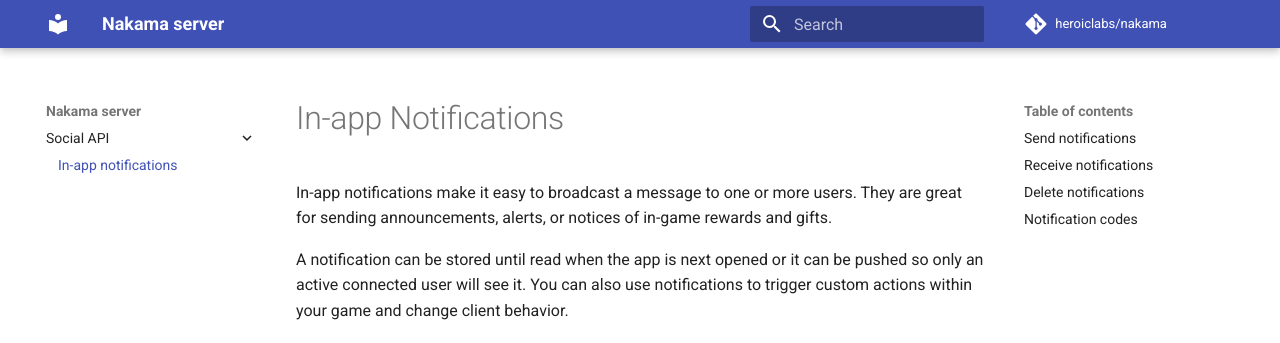
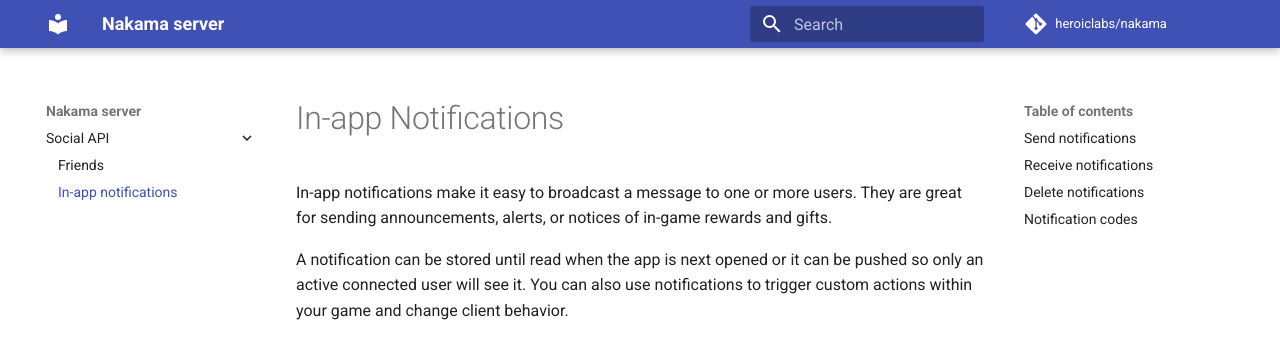
Before and after one commit to heroiclabs/nakama-docs, an MkDocs documentation site: the page built from docs/in-app-notifications.md, in a window 1280 px wide. Shown: the top 343 px of the page. Built offline with MkDocs 1.6.1 and Material for MkDocs 9.7.7, drawn with Linux system fonts in a browser that asks for light colours; comment, search, counter and statistics services are not loaded; old or Windows-style settings are respelled for this version of MkDocs.

Commit message:
Add friends to sidebar.

```diff
--- a/mkdocs.yml
+++ b/mkdocs.yml
@@ -59,7 +59,7 @@
 #  - 'Permissions': 'storage-permissions.md'
 #  - 'Record ownership': 'record-ownership.md'
 - 'Social API':
-#  - 'Friends': 'friends.md'
+  - 'Friends': 'friends.md'
 #  - 'Groups and clans': 'groups-clans.md'
   - 'In-app notifications': 'in-app-notifications.md'
 #  - 'Realtime chat': 'realtime-chat.md'
```
